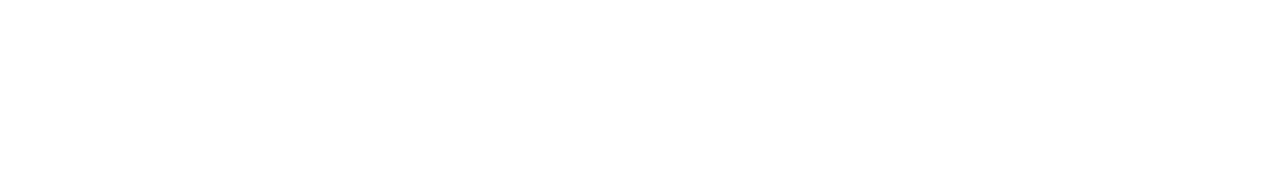
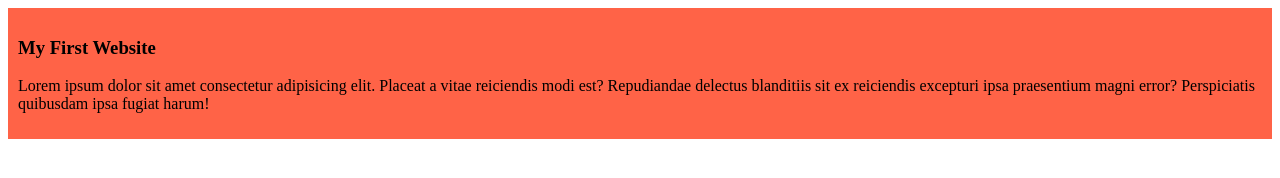
Before and after one commit to Kawsaralam1/my-simple-website, a plain HTML site: page index.html in a window 1280 px wide. Drawn offline with Linux system fonts and the light colour scheme.

Commit message:
added my first blog

```diff
--- a/index.html
+++ b/index.html
@@ -4,8 +4,12 @@
     <meta charset="UTF-8">
     <meta name="viewport" content="width=device-width, initial-scale=1.0">
     <title>My Simple Website</title>
+    <link rel="stylesheet" href="styles/style.css">
 </head>
 <body>
-
+    <div>
+        <h3>My First Website</h3>
+        <p>Lorem ipsum dolor sit amet consectetur adipisicing elit. Placeat a vitae reiciendis modi est? Repudiandae delectus blanditiis sit ex reiciendis excepturi ipsa praesentium magni error? Perspiciatis quibusdam ipsa fugiat harum!</p>
+    </div>
 </body>
 </html>
--- /dev/null
+++ b/styles/style.css
@@ -0,0 +1,4 @@
+div{
+    background-color: tomato;
+    padding:10px;
+}
```
